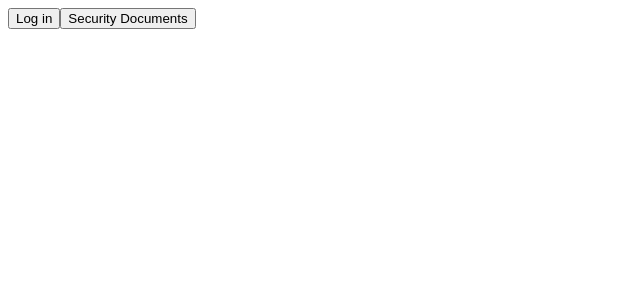
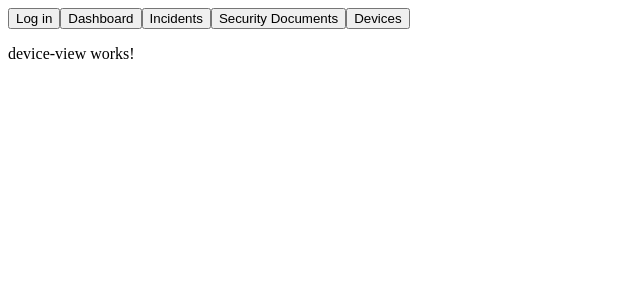
Before and after one commit to dekis108/Web2Project, an Angular app in the folder Web2Project/: page /devices in a window 1280 px wide. Before the commit this address led to /. Shown: the top 300 px of the page, without its empty margins (0-640 px from the left). Built offline with nearby package versions, Linux system fonts and the light colour scheme.

Commit message:
device view defined

```diff
--- a/Web2Project/src/app/app-routing.module.ts
+++ b/Web2Project/src/app/app-routing.module.ts
@@ -1,6 +1,7 @@
 import { NgModule } from '@angular/core';
 import { RouterModule, Routes } from '@angular/router';
 import { CreateIncidentComponent } from './components/create-incident/create-incident.component';
+import { DeviceViewComponent } from './components/device-view/device-view.component';
 import { IncidentBrowserComponent } from './components/incident-browser/incident-browser.component';
 import {LoginComponent} from "./components/login/login.component";
 import { MyIncidentsWidgetComponent } from './components/my-incidents-widget/my-incidents-widget.component';
@@ -9,6 +10,7 @@ import { SecurityDocumentsComponent } from './components/security-documents/secu
 const routes: Routes = [
   { path: 'incidents', component: IncidentBrowserComponent},
   { path: "newIncident", component: CreateIncidentComponent},
+  { path: 'devices', component: DeviceViewComponent},
   { path: 'dashboard', component: MyIncidentsWidgetComponent },
   { path: 'login', component: LoginComponent },
   { path: 'securityDocuments', component: SecurityDocumentsComponent},
--- a/Web2Project/src/app/app.component.html
+++ b/Web2Project/src/app/app.component.html
@@ -1,5 +1,8 @@
 <nav>
   <button routerLink="/login">Log in</button>
+  <button routerLink="/dashboard">Dashboard</button>
+  <button routerLink="/incidents">Incidents</button>
   <button routerLink="/securityDocuments">Security Documents</button>
+  <button routerLink="/devices">Devices</button>
 </nav>
 <router-outlet></router-outlet>
--- a/Web2Project/src/app/app.module.ts
+++ b/Web2Project/src/app/app.module.ts
@@ -21,9 +21,7 @@ import {MatCheckboxModule} from '@angular/material/checkbox';
 import {MatProgressBarModule} from '@angular/material/progress-bar';
 import { CustomerInfoComponent } from './components/customer-info/customer-info.component';
 import { SecurityDocumentsComponent } from './components/security-documents/security-documents.component';
-
-
-
+import { DeviceViewComponent } from './components/device-view/device-view.component';
 
 
 
@@ -37,6 +35,7 @@ import { SecurityDocumentsComponent } from './components/security-documents/secu
     DeviceDialogComponent,
     CustomerInfoComponent,
     SecurityDocumentsComponent,
+    DeviceViewComponent,
 ],
   imports: [
     BrowserModule,
--- /dev/null
+++ b/Web2Project/src/app/components/device-view/device-view.component.html
@@ -0,0 +1 @@
+<p>device-view works!</p>
--- /dev/null
+++ b/Web2Project/src/app/components/device-view/device-view.component.ts
@@ -0,0 +1,15 @@
+import { Component, OnInit } from '@angular/core';
+
+@Component({
+  selector: 'app-device-view',
+  templateUrl: './device-view.component.html',
+  styleUrls: ['./device-view.component.css']
+})
+export class DeviceViewComponent implements OnInit {
+
+  constructor() { }
+
+  ngOnInit(): void {
+  }
+
+}
```
Also changed, not shown: Web2Project/src/app/components/device-view/device-view.component.css (added), 1 other file (tests, documents, lock files or other folders).
